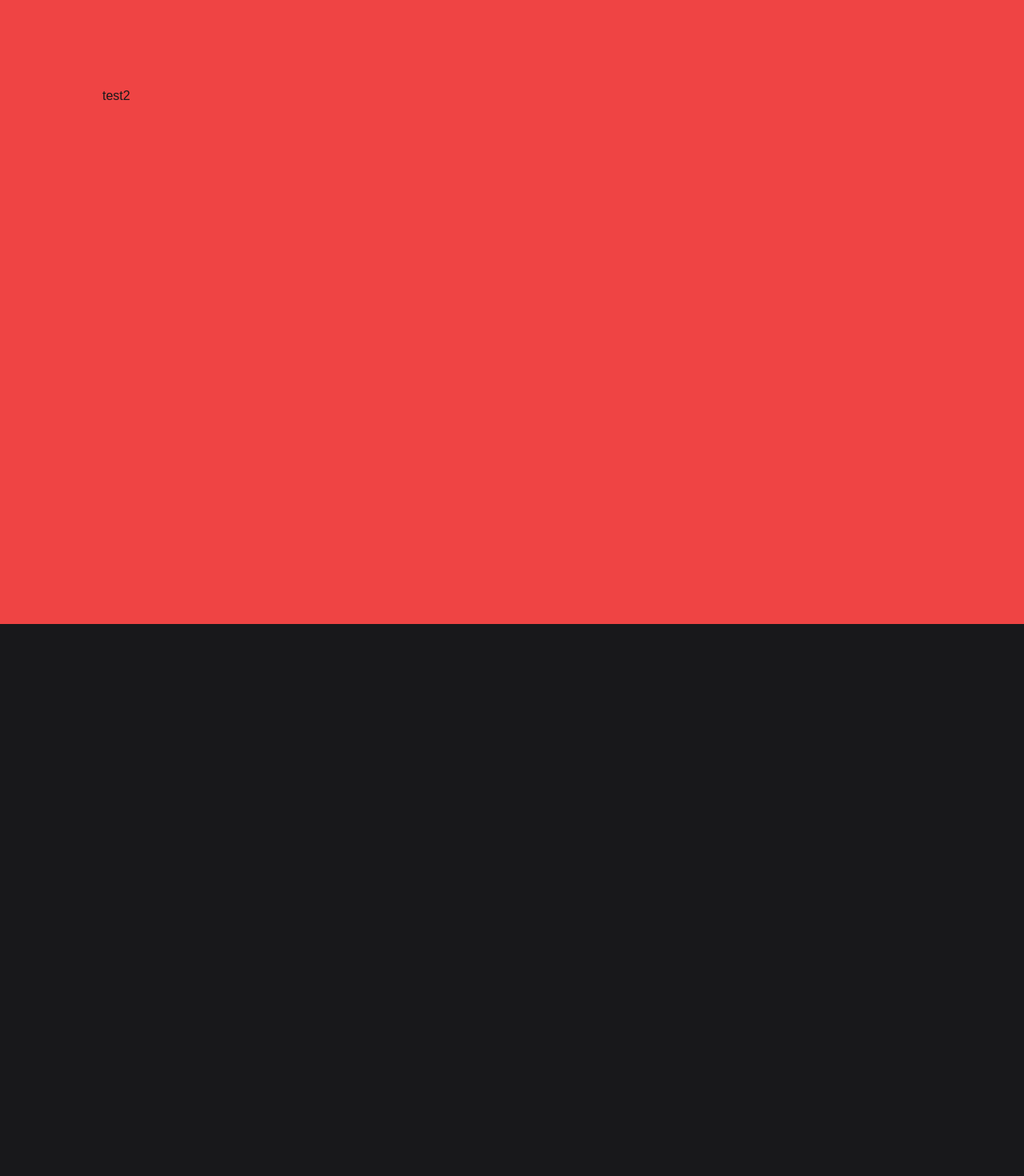
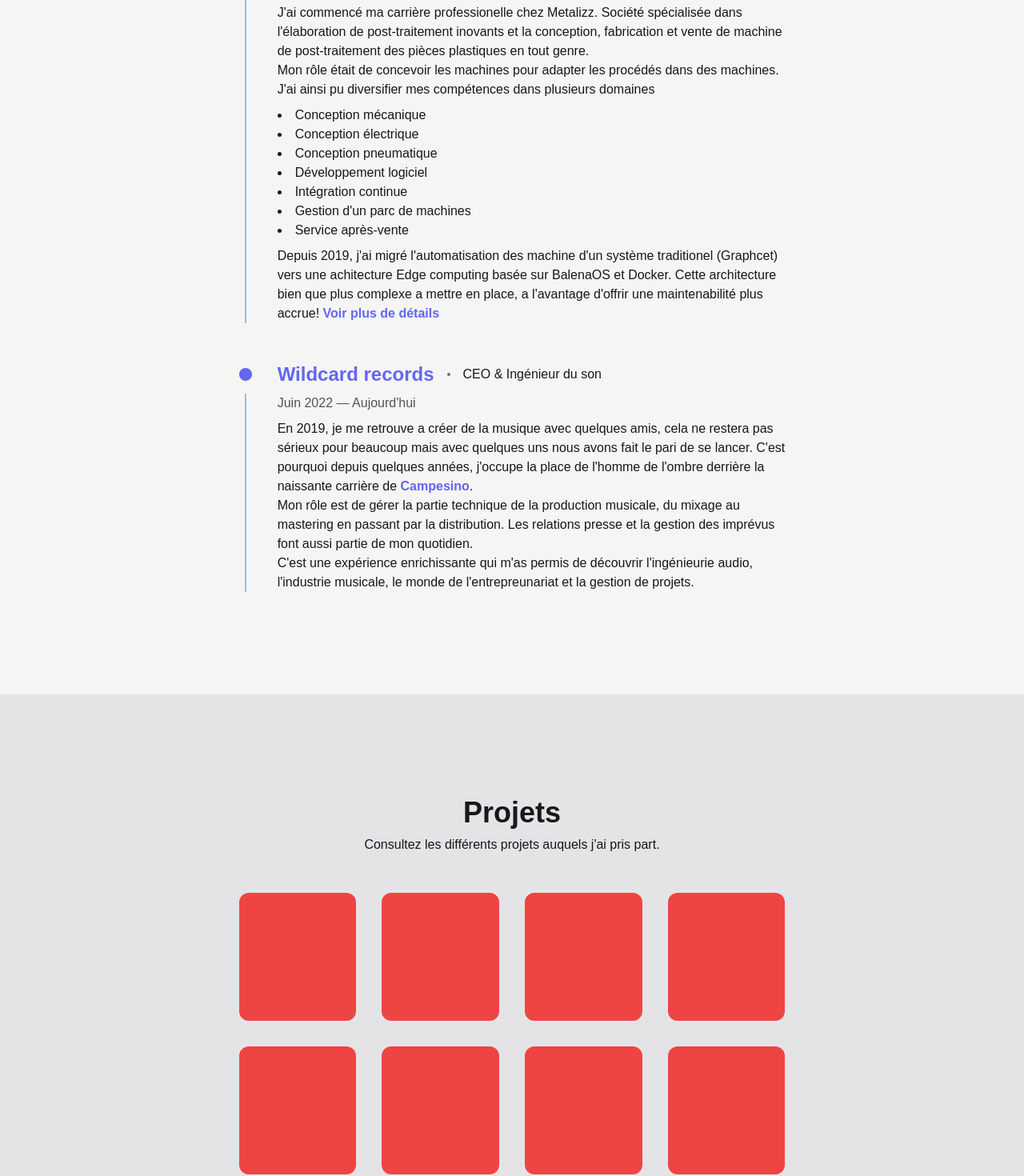
Before and after one commit to Kworz/portfolio, a SvelteKit app: page / in a window 1280 px wide. Shown: the part 1100-2570 px from the top of the page at 80% size. Before the commit the page ends 1880 px from the top, so only its background shows below. Built offline with nearby package versions, Linux system fonts and the light colour scheme; a web font is replaced by a local one.

Commit message:
added content to homepage

```diff
--- /dev/null
+++ b/src/lib/experiences/experience.svelte
@@ -0,0 +1,13 @@
+<div class="flex gap-8">
+    <div class="flex gap-4 flex-col items-center">
+        <div class="h-4 mt-2 aspect-square bg-indigo-500 rounded-full" />
+        <div class="w-[2px] mx-auto bg-indigo-300 grow"/>
+    </div>
+    <div>
+        <div class="flex gap-4 align-middle items-center">
+            <slot name="lead" />
+        </div>
+        <span class="text-zinc-600 my-2 inline-block">{$$props.date}</span>
+        <slot />
+    </div>
+</div>
--- a/src/routes/+page.svelte
+++ b/src/routes/+page.svelte
@@ -9,14 +9,35 @@
     import { Icon } from "@steeze-ui/svelte-icon";
     import { onMount } from "svelte";
     import Section from "$lib/Section.svelte";
+    import Experience from "$lib/experiences/experience.svelte";
 
     let displayPill = false;
+
+    let form: HTMLFormElement;
+
+    let formResponse: { success: boolean, message: string } | undefined = undefined;
 
     onMount(() => {
         setTimeout(() => {
             displayPill = true;
-        }, 5000);
+        }, 2000);
     });
+
+    const sendContactForm = async () => {
+
+        const formdata = new FormData(form);
+        console.log(formdata);
+        const request = await fetch("mail.php",{ method: "POST", body: formdata});
+
+        const response = await request.text();
+
+        formResponse =  {
+            success: request.ok && request.status === 200,
+            message: response
+        };
+    }
+
+    $: if(formResponse !== undefined) { setTimeout(() => { formResponse = undefined }, formResponse.success ? 5000 : 10000) }
 
 </script>
 
@@ -81,15 +102,116 @@
 
 </Section>
 
-<Section id="experience" class="">
+<Section id="experience" class="bg-stone-100">
 
-    test
+    <h2 class="mb-16 text-center">Mes expériences</h2>
+
+    <div class="w-2/3 mx-auto flex flex-col gap-12">
+
+        <Experience date={"Septembre 2017 — Aujourd'hui"}>
+
+            <svelte:fragment slot="lead">
+                <a href="https://metalizz.com/"><h3>Metalizz</h3></a>
+                <div class="h-1 aspect-square rounded-full bg-zinc-500" />
+                <p>Responsable des études</p>
+            </svelte:fragment>
+
+            <p>
+                J'ai commencé ma carrière professionelle chez Metalizz.
+                Société spécialisée dans l'élaboration de post-traitement inovants et la conception, fabrication et vente de machine de post-traitement des pièces plastiques en tout genre.
+            </p>
+            <p>Mon rôle était de concevoir les machines pour adapter les procédés dans des machines. J'ai ainsi pu diversifier mes compétences dans plusieurs domaines</p>
+            <ul>
+                <li>Conception mécanique</li>
+                <li>Conception électrique</li>
+                <li>Conception pneumatique</li>
+                <li>Développement logiciel</li>
+                <li>Intégration continue</li>
+                <li>Gestion d'un parc de machines</li>
+                <li>Service après-vente</li>
+            </ul>
+            <p>
+                Depuis 2019, j'ai migré l'automatisation des machine d'un système traditionel (Graphcet) vers une achitecture Edge computing basée sur BalenaOS et Docker. Cette architecture bien que plus complexe a mettre en place, a l'avantage d'offrir une maintenabilité plus accrue!
+                <a href="#nusterkit">Voir plus de détails</a>
+            </p>
+
+        </Experience>
+
+        <Experience date="Juin 2022 — Aujourd'hui">
+
+            <svelte:fragment slot="lead">
+                <a href="https://metalizz.com/"><h3>Wildcard records</h3></a>
+                <div class="h-1 aspect-square rounded-full bg-zinc-500" />
+                <p>CEO & Ingénieur du son</p>
+            </svelte:fragment>
+
+            <p>
+                En 2019, je me retrouve a créer de la musique avec quelques amis, cela ne restera pas sérieux pour beaucoup mais avec quelques uns nous avons fait le pari de se lancer. C'est pourquoi depuis quelques années, j'occupe la place de l'homme de l'ombre derrière la naissante carrière de <a href="https://open.spotify.com/intl-fr/artist/6YZvEinSwiLu5iwQSZVqUE?si=vTOsFF3XQLmjzyUck3Pxgw">Campesino</a>.
+            </p>
+            <p>
+                Mon rôle est de gérer la partie technique de la production musicale, du mixage au mastering en passant par la distribution. Les relations presse et la gestion des imprévus font aussi partie de mon quotidien.
+            </p>
+            <p>
+                C'est une expérience enrichissante qui m'as permis de découvrir l'ingénieurie audio, l'industrie musicale, le monde de l'entrepreunariat et la gestion de projets.
+            </p>
+        </Experience>
+    </div>
+</Section>
+
+<Section id="projects" class=" bg-zinc-200">
+
+    <h2 class="text-center mb-2">Projets</h2>
+    <p class="text-center">Consultez les différents projets auquels j'ai pris part.</p>
+
+    <div class="w-2/3 mx-auto grid grid-cols-4 gap-8 mt-12">
+
+        <div class="bg-red-500 h-40 rounded-xl"></div>
+        <div class="bg-red-500 h-40 rounded-xl"></div>
+        <div class="bg-red-500 h-40 rounded-xl"></div>
+        <div class="bg-red-500 h-40 rounded-xl"></div>
+        <div class="bg-red-500 h-40 rounded-xl"></div>
+        <div class="bg-red-500 h-40 rounded-xl"></div>
+        <div class="bg-red-500 h-40 rounded-xl"></div>
+        <div class="bg-red-500 h-40 rounded-xl"></div>
+
+    </div>
 
 </Section>
 
-<Section id="experience2" class="h-screen bg-red-500">
+<Section id="contact" class="bg-zinc-900 text-white">
 
-    test2
+    <div class="w-2/3 mx-auto">
+
+        <h2 class="text-5xl">Me contacter</h2>
+
+        <div class="flex flex-row gap-4 mt-6 mb-12">
+            <span class="text-xl">Vous avez un projet ?</span>
+            <span class="text-xl">Vous souhaitez me contacter ?</span>
+            <span class="text-xl">Vous avez une question ?</span>
+        </div>
+
+        {#if formResponse !== undefined}
+            <p
+                class="font-medium mb-8"
+                class:text-red-400={!formResponse.success}
+                class:text-emerald-400={formResponse.success}
+                in:fade={{ duration: 200 }}
+                out:fade={{ duration: 200 }}
+            >
+                {formResponse.message}
+            </p>
+        {/if}
+
+        <form action="mail.php" method="post" bind:this={form}>
+            <div class="grid grid-cols-2 gap-6">
+                <input type="text" placeholder="Sujet (5 caratères min.)" name="subject" class="p-4 rounded-md text-zinc-900" minlength={5} required />
+                <input type="email" placeholder="Votre addresse mail" name="sender" class="p-4 rounded-md text-zinc-900" required />
+            </div>
+            <textarea name="message" placeholder="Votre message (50 caratères min.)" class="mt-6 w-full h-96 rounded-md p-4 text-zinc-900" minlength={50} required></textarea>
+            <p class="mt-6">Tout les champs sont requis. Aucune donnée personnelle n’est conservée via ce formulaire.</p>
+            <button type="submit" class="bg-indigo-500 py-2 px-6 rounded-md mt-6" on:click={sendContactForm}>Envoyer</button>
+        </form>
+    </div>
 
 </Section>
 
```
